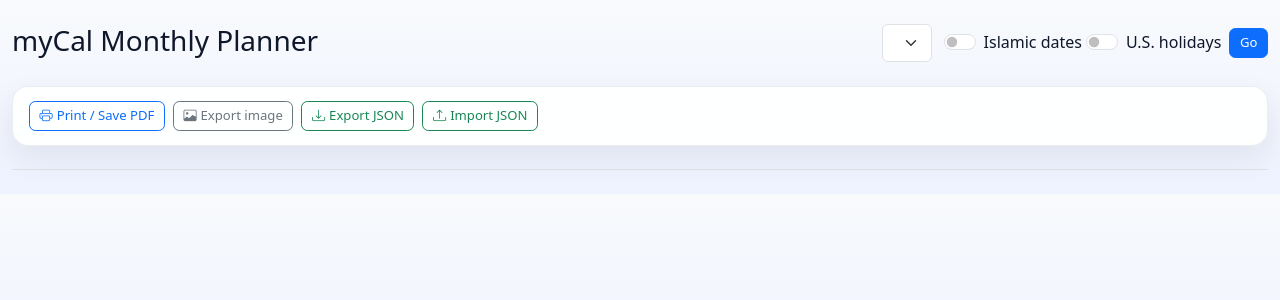
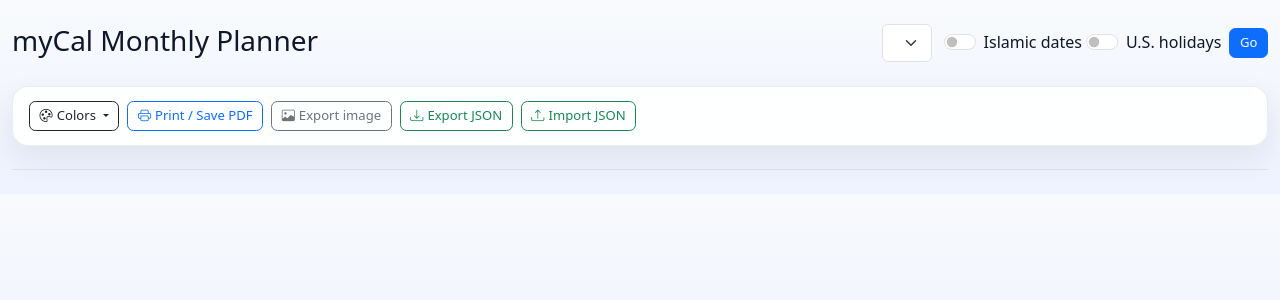
Before and after one commit to anasmangla/myCal, a Flask app: template app/templates/index.html in a window 1280 px wide. Shown: the top 300 px of the page. Run offline with Flask 3, Linux system fonts and the light colour scheme; the template is opened without the code that fills it, so the values that code supplies are empty.

Commit message:
Show color controls in static toolbar and wire theme settings

```diff
--- a/app/static/css/styles.css
+++ b/app/static/css/styles.css
@@ -5,6 +5,10 @@
 
 :root {
   --weekend-color: #d9d9d9;
+  --outside-month-color: #f5f5f5;
+  --weekday-header-color: #0f172a;
+  --grid-line-color: #d6deea;
+  --grid-line-width: 1px;
   --surface: #ffffff;
   --shadow: 0 12px 30px rgba(15, 23, 42, 0.08);
   --sheet-width: 11in;
@@ -37,7 +41,7 @@ body {
 }
 
 .action-bar {
-  flex-wrap: nowrap;
+  flex-wrap: wrap;
 }
 
 .action-bar .btn {
@@ -46,6 +50,10 @@ body {
   --bs-btn-font-size: 0.78rem;
   --bs-btn-border-radius: 0.35rem;
   white-space: nowrap;
+}
+
+.color-settings-menu {
+  min-width: 15rem;
 }
 
 .no-print .btn {
@@ -82,7 +90,7 @@ body {
   display: grid;
   grid-template-columns: 1.05in minmax(0, 1fr) 1.05in;
   align-items: center;
-  border: 1px solid #d6deea;
+  border: var(--grid-line-width) solid var(--grid-line-color);
   border-bottom: 0;
   padding: 0.08in 0.14in;
   min-height: 0;
@@ -145,15 +153,15 @@ body {
 
 .weekday-cell {
   padding: 0.2rem 0.25rem;
-  background: #0f172a;
+  background: var(--weekday-header-color);
   color: white;
   text-align: center;
   font-weight: 700;
   letter-spacing: 0.04em;
   font-size: 0.72rem;
   line-height: 1.1;
-  border-right: 1px solid rgba(255, 255, 255, 0.15);
-  border-bottom: 1px solid #d6deea;
+  border-right: var(--grid-line-width) solid rgba(255, 255, 255, 0.15);
+  border-bottom: var(--grid-line-width) solid var(--grid-line-color);
 }
 
 .weekday-cell:last-child {
@@ -166,7 +174,7 @@ body {
 }
 
 .day-cell {
-  border: 1px solid #d6deea;
+  border: var(--grid-line-width) solid var(--grid-line-color);
   border-top: 0;
   border-left: 0;
   display: flex;
@@ -178,11 +186,11 @@ body {
 }
 
 .day-cell:nth-child(7n + 1) {
-  border-left: 1px solid #d6deea;
+  border-left: var(--grid-line-width) solid var(--grid-line-color);
 }
 
 .day-cell:nth-last-child(-n + 7) {
-  border-bottom: 1px solid #d6deea;
+  border-bottom: var(--grid-line-width) solid var(--grid-line-color);
 }
 
 .calendar-cell.weekend {
@@ -198,7 +206,7 @@ body {
 }
 
 .calendar-cell.outside-month {
-  background: #f5f5f5;
+  background: var(--outside-month-color);
 }
 
 .outside-month-fill {
--- a/app/static/js/app.js
+++ b/app/static/js/app.js
@@ -26,11 +26,28 @@ document.addEventListener('DOMContentLoaded', () => {
   const eventActionAnchorDate = document.getElementById('eventActionAnchorDate');
   const titleDisplay = document.getElementById('calendarTitleDisplay');
   const titleInput = document.getElementById('calendarTitleInput');
+  const nonDateColorInput = document.getElementById('nonDateColorInput');
+  const weekendHolidayColorInput = document.getElementById('weekendHolidayColorInput');
+  const weekdayColorInput = document.getElementById('weekdayColorInput');
+  const lineColorInput = document.getElementById('lineColorInput');
+  const lineThicknessInput = document.getElementById('lineThicknessInput');
+  const lineThicknessValue = document.getElementById('lineThicknessValue');
+  const resetColorSettingsBtn = document.getElementById('resetColorSettingsBtn');
   let activeDate = null;
   let activeEventId = null;
   let activeEventOccurrenceDate = null;
   const hiddenMeta = loadHiddenMeta();
+  const defaultThemeSettings = {
+    outsideMonthColor: '#f5f5f5',
+    weekendHolidayColor: '#d9d9d9',
+    weekdayHeaderColor: '#0f172a',
+    lineColor: '#d6deea',
+    lineThickness: 1,
+  };
+  let themeSettings = loadThemeSettings();
 
+  applyThemeSettings();
+  setupColorSettings();
   applyDateStyles();
   renderEvents();
   setupCalendarTitle();
@@ -347,6 +364,82 @@ document.addEventListener('DOMContentLoaded', () => {
         holidayPill.innerHTML = '';
         holidayPill.classList.remove('holiday-pill-long', 'has-content');
       }
+    });
+  }
+
+  function themeSettingsStorageKey() {
+    return 'mycal.theme.settings.v1';
+  }
+
+  function loadThemeSettings() {
+    try {
+      const parsed = JSON.parse(window.localStorage.getItem(themeSettingsStorageKey()) || '{}');
+      return { ...defaultThemeSettings, ...parsed };
+    } catch (error) {
+      return { ...defaultThemeSettings };
+    }
+  }
+
+  function saveThemeSettings() {
+    window.localStorage.setItem(themeSettingsStorageKey(), JSON.stringify(themeSettings));
+  }
+
+  function applyThemeSettings() {
+    const root = document.documentElement;
+    root.style.setProperty('--outside-month-color', themeSettings.outsideMonthColor);
+    root.style.setProperty('--weekend-color', themeSettings.weekendHolidayColor);
+    root.style.setProperty('--weekday-header-color', themeSettings.weekdayHeaderColor);
+    root.style.setProperty('--grid-line-color', themeSettings.lineColor);
+    root.style.setProperty('--grid-line-width', `${themeSettings.lineThickness}px`);
+  }
+
+  function setupColorSettings() {
+    if (!nonDateColorInput) return;
+
+    nonDateColorInput.value = themeSettings.outsideMonthColor;
+    weekendHolidayColorInput.value = themeSettings.weekendHolidayColor;
+    weekdayColorInput.value = themeSettings.weekdayHeaderColor;
+    lineColorInput.value = themeSettings.lineColor;
+    lineThicknessInput.value = String(themeSettings.lineThickness);
+    lineThicknessValue.textContent = `${themeSettings.lineThickness}px`;
+
+    nonDateColorInput.addEventListener('input', () => {
+      themeSettings.outsideMonthColor = nonDateColorInput.value;
+      applyThemeSettings();
+      saveThemeSettings();
+    });
+    weekendHolidayColorInput.addEventListener('input', () => {
+      themeSettings.weekendHolidayColor = weekendHolidayColorInput.value;
+      applyThemeSettings();
+      saveThemeSettings();
+    });
+    weekdayColorInput.addEventListener('input', () => {
+      themeSettings.weekdayHeaderColor = weekdayColorInput.value;
+      applyThemeSettings();
+      saveThemeSettings();
+    });
+    lineColorInput.addEventListener('input', () => {
+      themeSettings.lineColor = lineColorInput.value;
+      applyThemeSettings();
+      saveThemeSettings();
+    });
+    lineThicknessInput.addEventListener('input', () => {
+      themeSettings.lineThickness = Number(lineThicknessInput.value);
+      lineThicknessValue.textContent = `${themeSettings.lineThickness}px`;
+      applyThemeSettings();
+      saveThemeSettings();
+    });
+
+    resetColorSettingsBtn.addEventListener('click', () => {
+      themeSettings = { ...defaultThemeSettings };
+      applyThemeSettings();
+      nonDateColorInput.value = themeSettings.outsideMonthColor;
+      weekendHolidayColorInput.value = themeSettings.weekendHolidayColor;
+      weekdayColorInput.value = themeSettings.weekdayHeaderColor;
+      lineColorInput.value = themeSettings.lineColor;
+      lineThicknessInput.value = String(themeSettings.lineThickness);
+      lineThicknessValue.textContent = `${themeSettings.lineThickness}px`;
+      saveThemeSettings();
     });
   }
 
--- a/app/templates/index.html
+++ b/app/templates/index.html
@@ -30,6 +30,37 @@
   <div class="toolbar-panel no-print mb-3">
     <div class="d-flex align-items-center justify-content-start">
       <div class="d-flex gap-2 action-bar">
+        <div class="dropdown">
+          <button class="btn btn-outline-dark btn-sm dropdown-toggle" type="button" id="colorSettingsToggle" data-bs-toggle="dropdown" data-bs-auto-close="outside" aria-expanded="false">
+            <i class="bi bi-palette me-1" aria-hidden="true"></i>Colors
+          </button>
+          <div class="dropdown-menu p-3 color-settings-menu" aria-labelledby="colorSettingsToggle">
+            <div class="mb-2 fw-semibold small text-uppercase text-muted">Calendar colors</div>
+            <div class="mb-2">
+              <label class="form-label small mb-1" for="nonDateColorInput">Non-dates color</label>
+              <input type="color" class="form-control form-control-color w-100" id="nonDateColorInput" value="#f5f5f5">
+            </div>
+            <div class="mb-2">
+              <label class="form-label small mb-1" for="weekendHolidayColorInput">Weekend/holiday color</label>
+              <input type="color" class="form-control form-control-color w-100" id="weekendHolidayColorInput" value="#d9d9d9">
+            </div>
+            <div class="mb-2">
+              <label class="form-label small mb-1" for="weekdayColorInput">Weekdays header color</label>
+              <input type="color" class="form-control form-control-color w-100" id="weekdayColorInput" value="#0f172a">
+            </div>
+            <div class="mb-2">
+              <label class="form-label small mb-1" for="lineColorInput">Lines color</label>
+              <input type="color" class="form-control form-control-color w-100" id="lineColorInput" value="#d6deea">
+            </div>
+            <div class="mb-2">
+              <label class="form-label small mb-1 d-flex justify-content-between" for="lineThicknessInput">
+                <span>Line thickness</span><span id="lineThicknessValue">1px</span>
+              </label>
+              <input type="range" class="form-range" id="lineThicknessInput" min="1" max="4" step="0.5" value="1">
+            </div>
+            <button type="button" class="btn btn-link btn-sm p-0" id="resetColorSettingsBtn">Reset defaults</button>
+          </div>
+        </div>
         <button class="btn btn-outline-primary btn-sm" type="button" data-print-mode="month">
           <i class="bi bi-printer me-1" aria-hidden="true"></i>Print / Save PDF
         </button>
```
Also changed, not shown: app/static/js/core/app-init.js (+64 -0 lines), index.html (+31 -0 lines).
